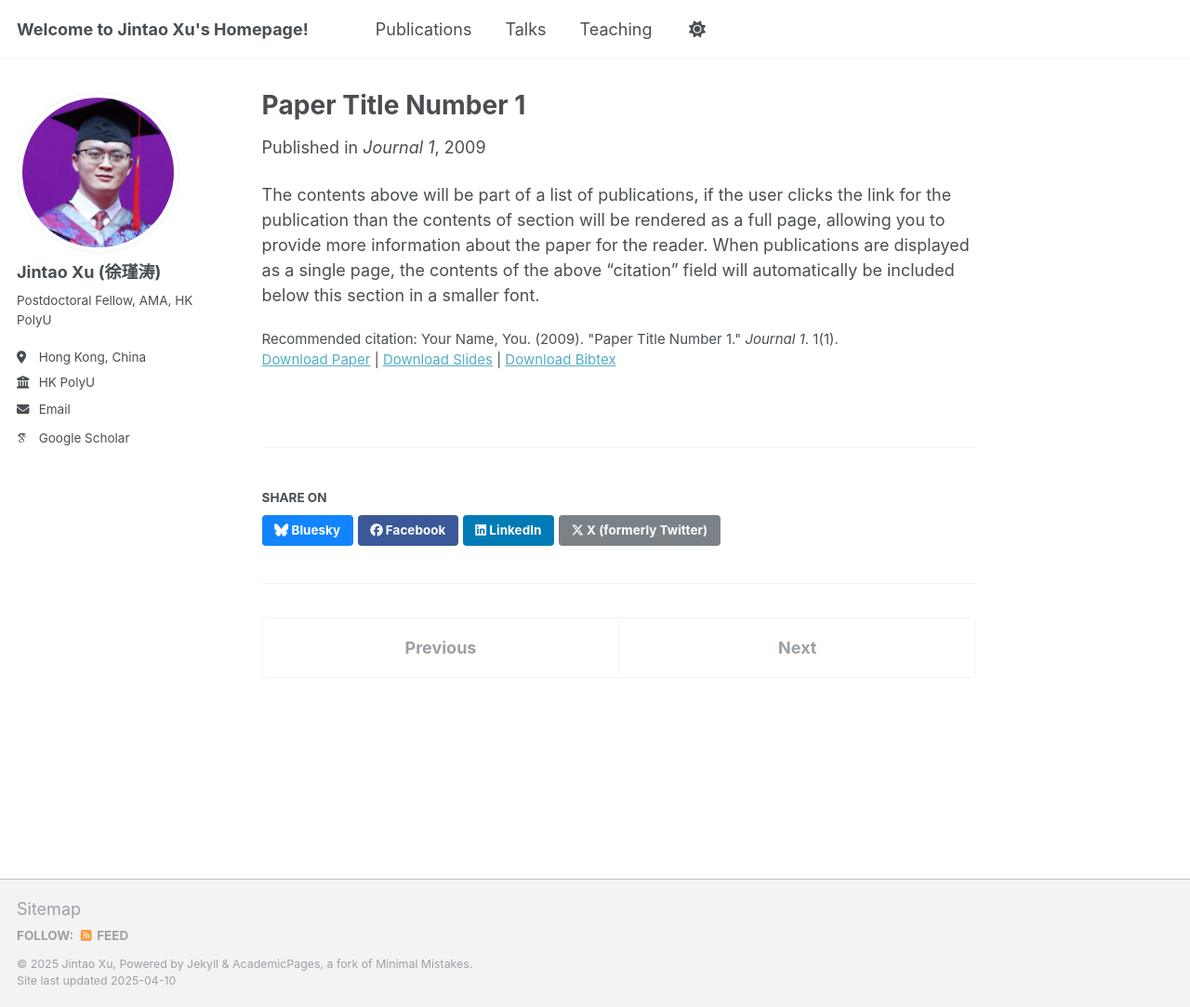
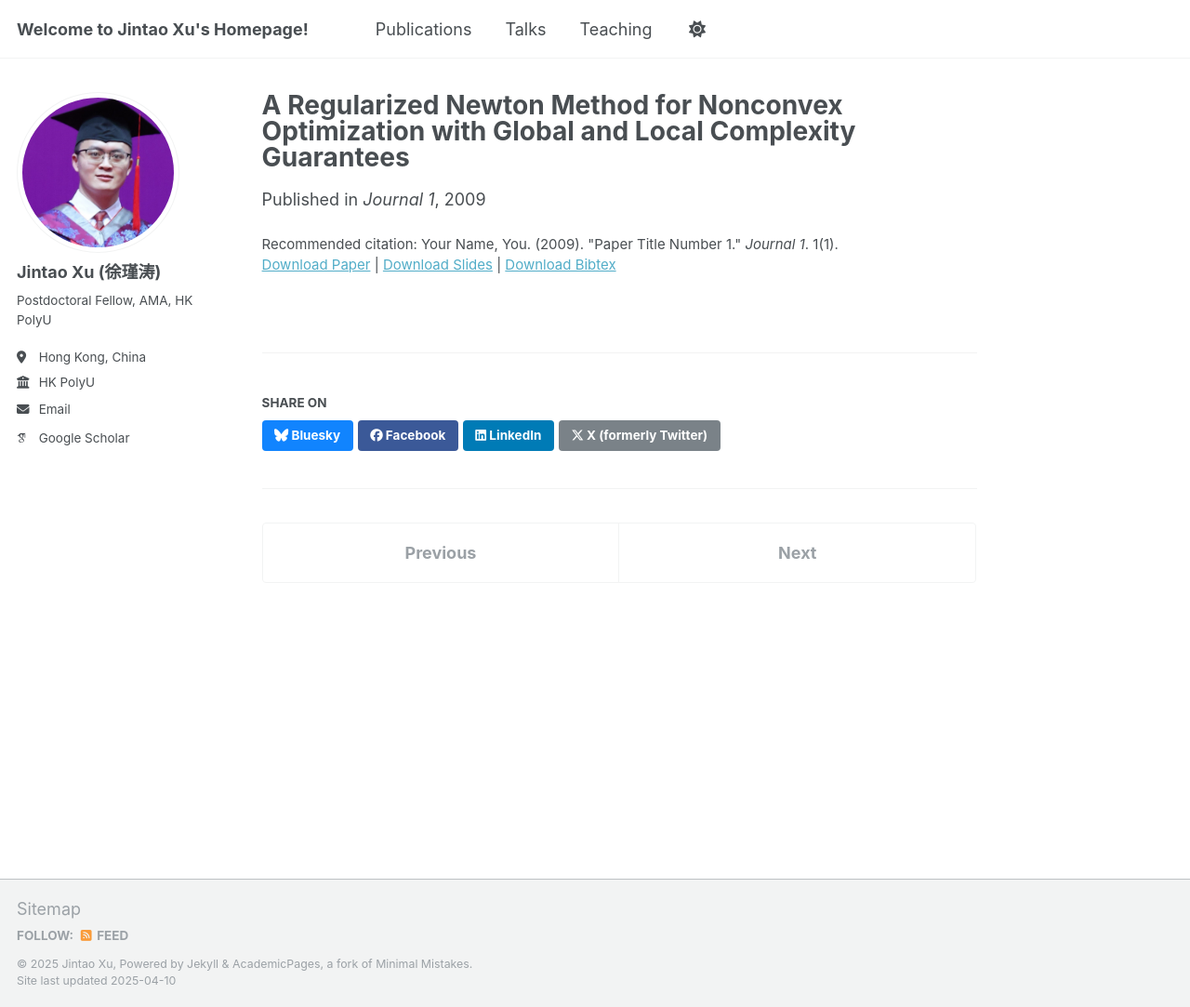
Before and after one commit to JintaoXuMath/JintaoXuMath.github.io, a Jekyll site: the page built from _publications/2009-10-01-paper-title-number-1.md, in a window 1280 px wide and 1083 px high. Shown: the whole window at 93% size. Built offline with Jekyll 4.4.1, drawn with Linux system fonts in a browser that asks for light colours; some web fonts are replaced.

Commit message:
Update 2009-10-01-paper-title-number-1.md

```diff
--- a/_publications/2009-10-01-paper-title-number-1.md
+++ b/_publications/2009-10-01-paper-title-number-1.md
@@ -1,5 +1,5 @@
 ---
-title: "Paper Title Number 1"
+title: "A Regularized Newton Method for Nonconvex Optimization with Global and Local Complexity Guarantees"
 collection: publications
 category: manuscripts
 permalink: /publication/2009-10-01-paper-title-number-1
@@ -11,4 +11,3 @@ paperurl: 'http://academicpages.github.io/files/paper1.pdf'
 bibtexurl: 'http://academicpages.github.io/files/bibtex1.bib'
 citation: 'Your Name, You. (2009). &quot;Paper Title Number 1.&quot; <i>Journal 1</i>. 1(1).'
 ---
-The contents above will be part of a list of publications, if the user clicks the link for the publication than the contents of section will be rendered as a full page, allowing you to provide more information about the paper for the reader. When publications are displayed as a single page, the contents of the above "citation" field will automatically be included below this section in a smaller font.
```
